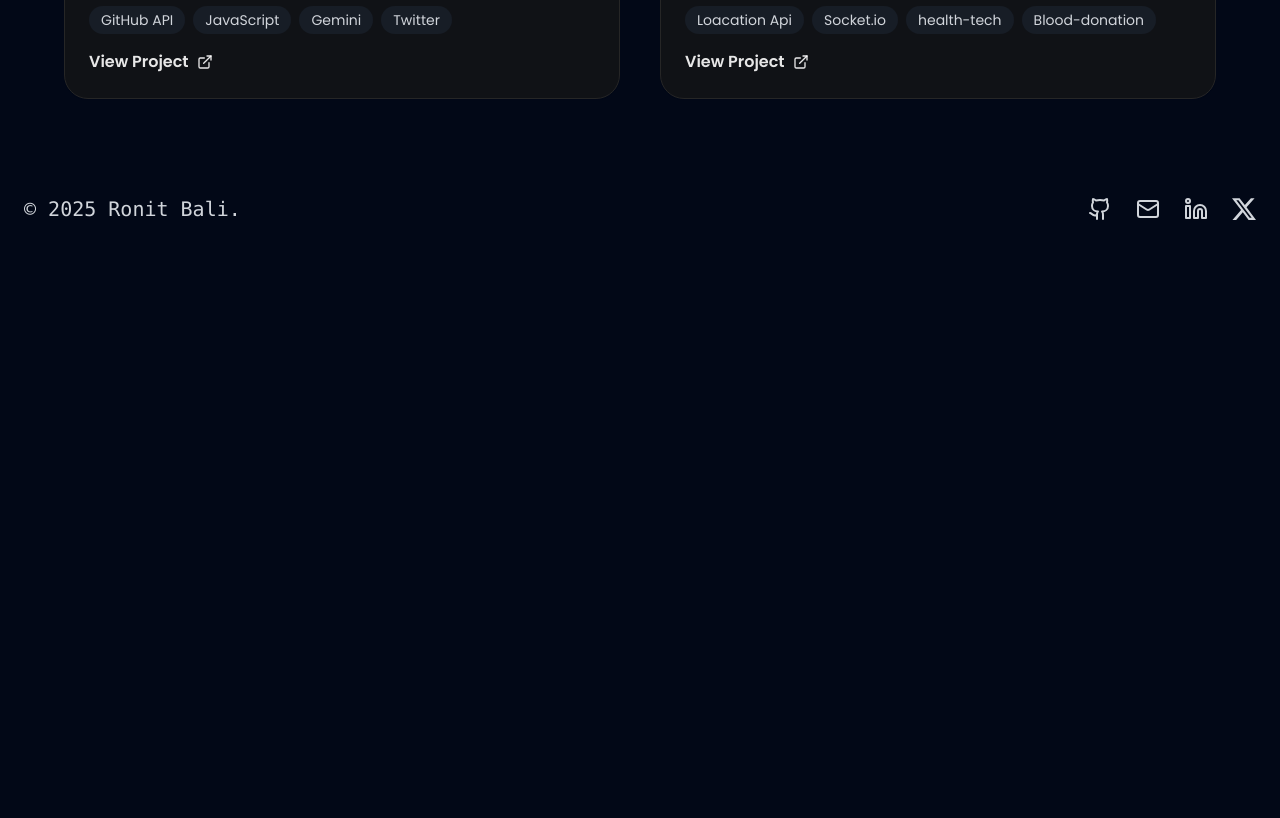
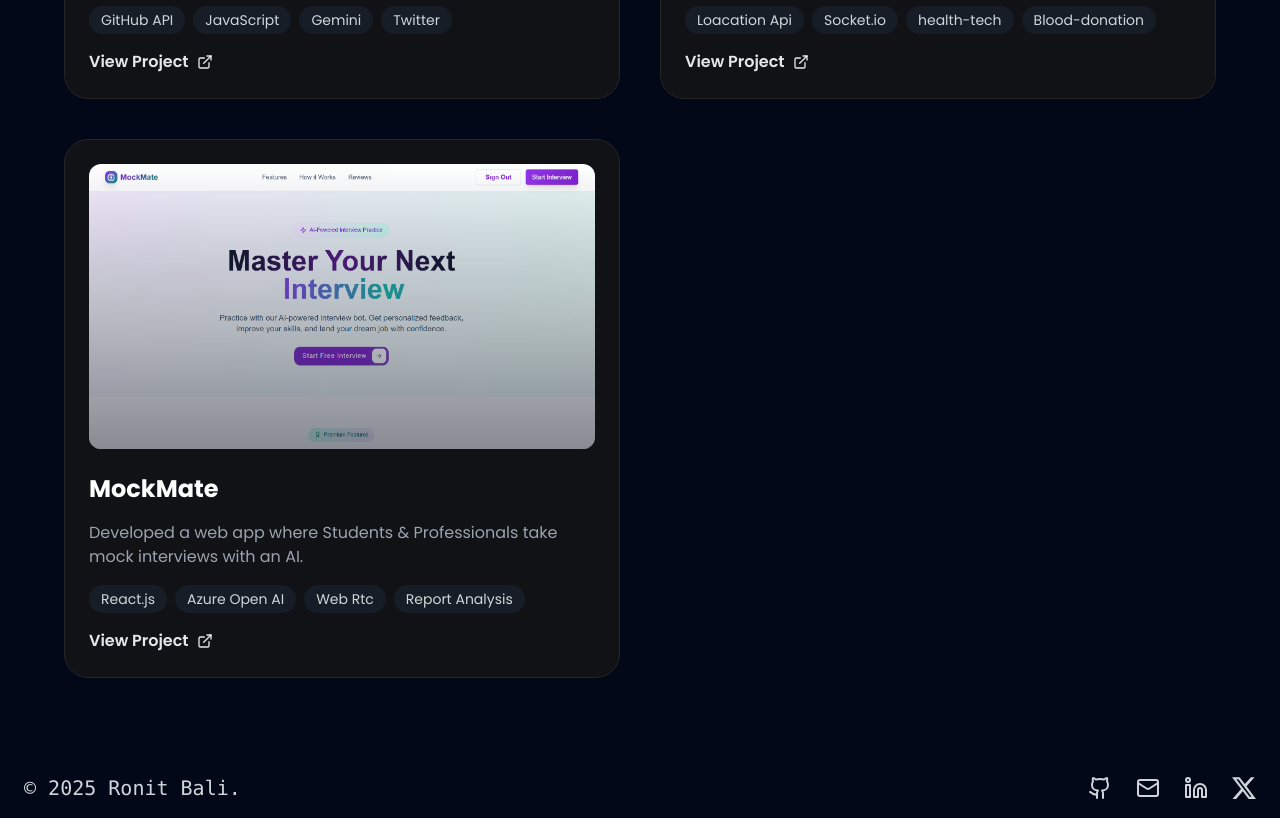
Before and after one commit to RonitBali/Portfolio-V1, a React app: page / in a window 1280 px wide. Shown: the part 3300-4118 px from the top of the page. Before the commit the page ends 3539 px from the top, so only its background shows below. Built offline with nearby package versions, Linux system fonts and the light colour scheme; the HTML template or start-up script is replaced by a standard one.

Commit message:
added mockmate

```diff
--- a/src/components/Projects.tsx
+++ b/src/components/Projects.tsx
@@ -29,7 +29,7 @@ const Projects = () => {
             title:"Github Battle",
             description: "Challenge friends to a 1v1 GitHub battle and share the results on Twitter",
             src:"./Projects/gitbattle.png",
-            link:"https://gitbattlehub.vercel.app",
+            link:"https://git-battle-v1.vercel.app",
            "tags": ["GitHub API", "JavaScript","Gemini", "Twitter"]
         },
          {
@@ -38,7 +38,13 @@ const Projects = () => {
             src:"./Projects/flow4life.png",
             link:"https://flow4life.vercel.app",
            "tags": ["Loacation Api", "Socket.io","health-tech", "Blood-donation"]
-        },
+        },{
+             title:"MockMate",
+            description: " Developed a web app where Students & Professionals take mock interviews with an AI.",
+            src:"./Projects/mockmate.png",
+            link:"https://mock-mate-v1.vercel.app",
+           "tags": [" React.js ", "Azure Open AI","Web Rtc", "Report Analysis"]
+        }
     ];
 
     return (
```
Also changed, not shown: public/Projects/mockmate.png (added).
